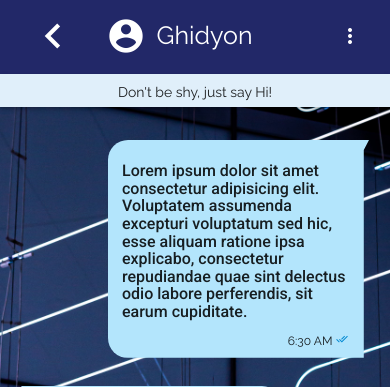
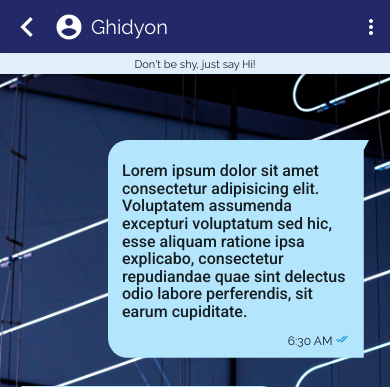
Before and after one commit to Ghidyon/sayhi-app, a PHP site: page /chat.html in a window 390 px wide. Shown: the top 387 px of the page. Run offline with PHP 8.4, Linux system fonts and the light colour scheme.

Commit message:
added header for mobile

```diff
--- a/chat.html
+++ b/chat.html
@@ -26,7 +26,7 @@
                 </div>
             </div>
             <div class="center-align status">
-                <h6>Don't be shy, just say Hi!</h6>
+                <span>Don't be shy, just say Hi!</span>
             </div>
         </div>
 
--- a/css/style.css
+++ b/css/style.css
@@ -253,7 +253,6 @@ textarea.materialize-textarea:focus.valid ~ .helper-text:after, .select-wrapper.
 .fixed-header{
     position: fixed;
     width: 100%;
-    height: 64px;
     z-index: 997;
     top: 0;
 }
@@ -264,7 +263,6 @@ textarea.materialize-textarea:focus.valid ~ .helper-text:after, .select-wrapper.
     align-items: center;
     padding: .8rem 2rem .5rem 2rem;
     width: 100%;
-    /* outline: 2px solid red; */
 }
 
 .chat-header {
@@ -275,7 +273,11 @@ textarea.materialize-textarea:focus.valid ~ .helper-text:after, .select-wrapper.
 .status {
     background: #E0EFFA;
     box-shadow: 0 2px 4px rgba(0, 0, 0, 0.3);
-    padding: .1px 0 !important;
+    /* padding: 0 !important; */
+}
+
+.status span {
+    font-size: 14px;
 }
 
 .sender-box-right {
@@ -305,11 +307,6 @@ h5 {
     font-size: 16px;
 }
 
-h6 {
-    font-size: 14px;
-    padding: 0!important;
-}
-
 .messages {
     width: 100%;
     display: flex;
@@ -327,7 +324,7 @@ h6 {
     position: fixed;
     bottom: 0;
     width: 100%;
-    background-image: url(../images/chat-bg.jpg);
+    background-image: url("../images/chat-bg.jpg");
     background-repeat: no-repeat;
     background-attachment: fixed;
     background-position: center;
@@ -456,7 +453,6 @@ h6 {
 .size-1 {
     font-size: 25px;
     padding-bottom: .5rem;
-    /* outline: 1px solid aqua; */
 }
 
 .size-2 {
@@ -528,6 +524,31 @@ h6 {
 
     .input-group a {
         margin-left: 0;
+    }
+
+    .header {
+        padding: .5rem .5rem 0 .5rem;
+    }
+
+    .status span {
+        font-size: 11px;
+    }
+
+    .size-1 {
+        font-size: 20px;
+        padding-bottom: .5rem;
+    }
+
+    .size-2 {
+        font-size: 40px;
+        /* margin-left: -4px; */
+    }
+
+    .size-3 {
+        font-size: 30px;
+        margin-right: .5rem;
+        margin-left: .5rem;
+        padding-bottom: .5rem;
     }
 }
 
```
